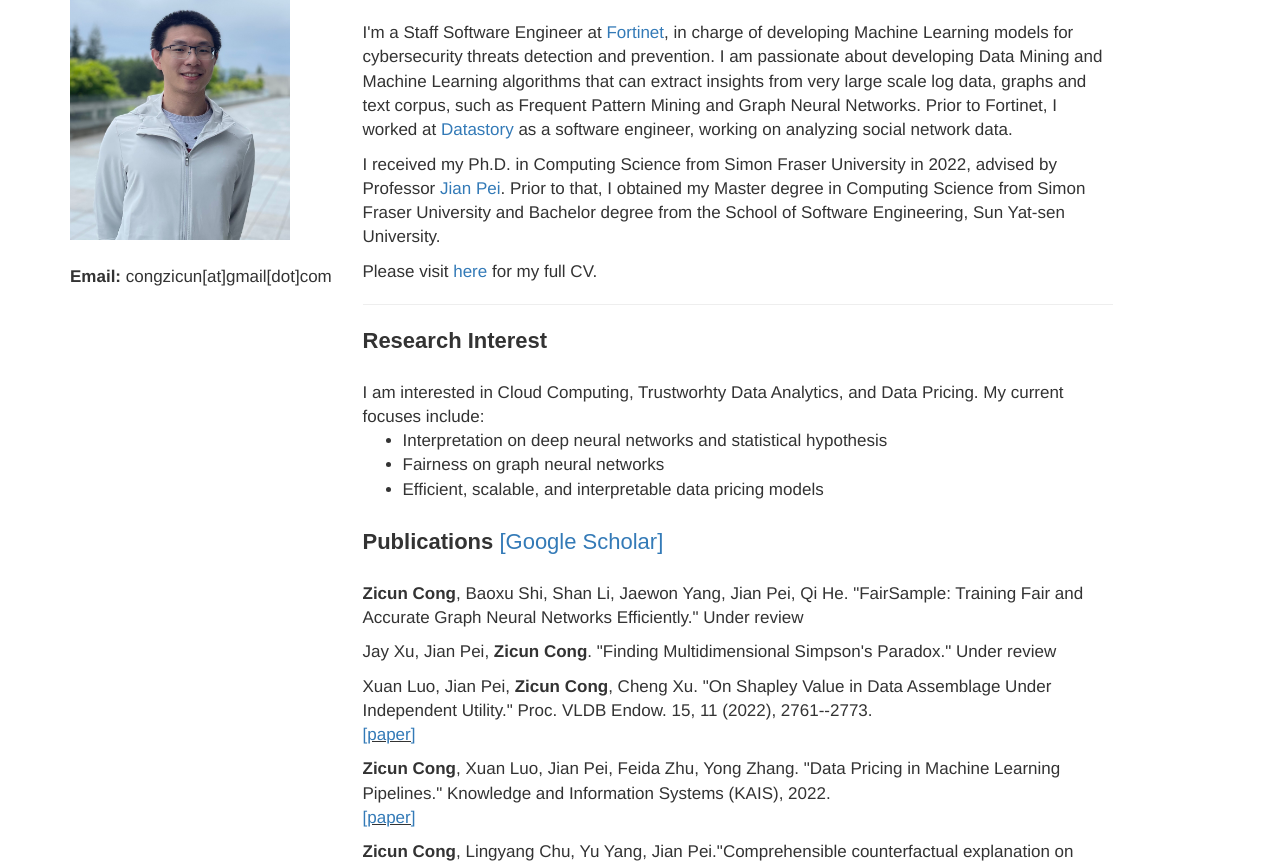
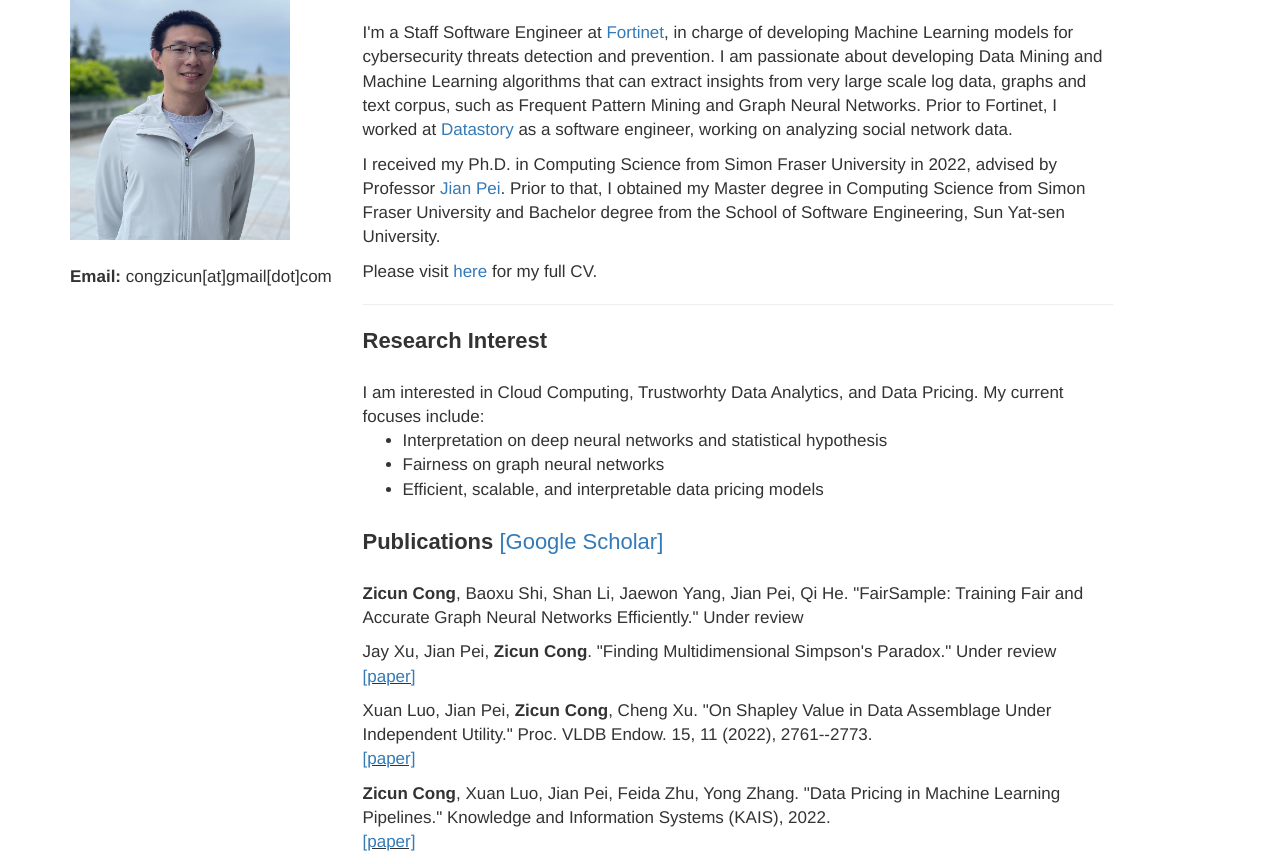
Before and after one commit to Minzc/personal_website, a plain HTML site: page index.html in a window 1280 px wide. Shown: the part 187-1051 px from the top of the page. Drawn offline with nearby package versions, Linux system fonts and the light colour scheme.

Commit message:
Update index.html

```diff
--- a/index.html
+++ b/index.html
@@ -114,6 +114,7 @@
 
 				<p>
 						Jay Xu, Jian Pei, <b>Zicun Cong</b>. "Finding Multidimensional Simpson's Paradox." Under review <br>
+					        <u><a href="https://papers.ssrn.com/sol3/papers.cfm?abstract_id=4231689" target="_blank">[paper]</a></u>
 			      	</p>
 
 					<p>
```
